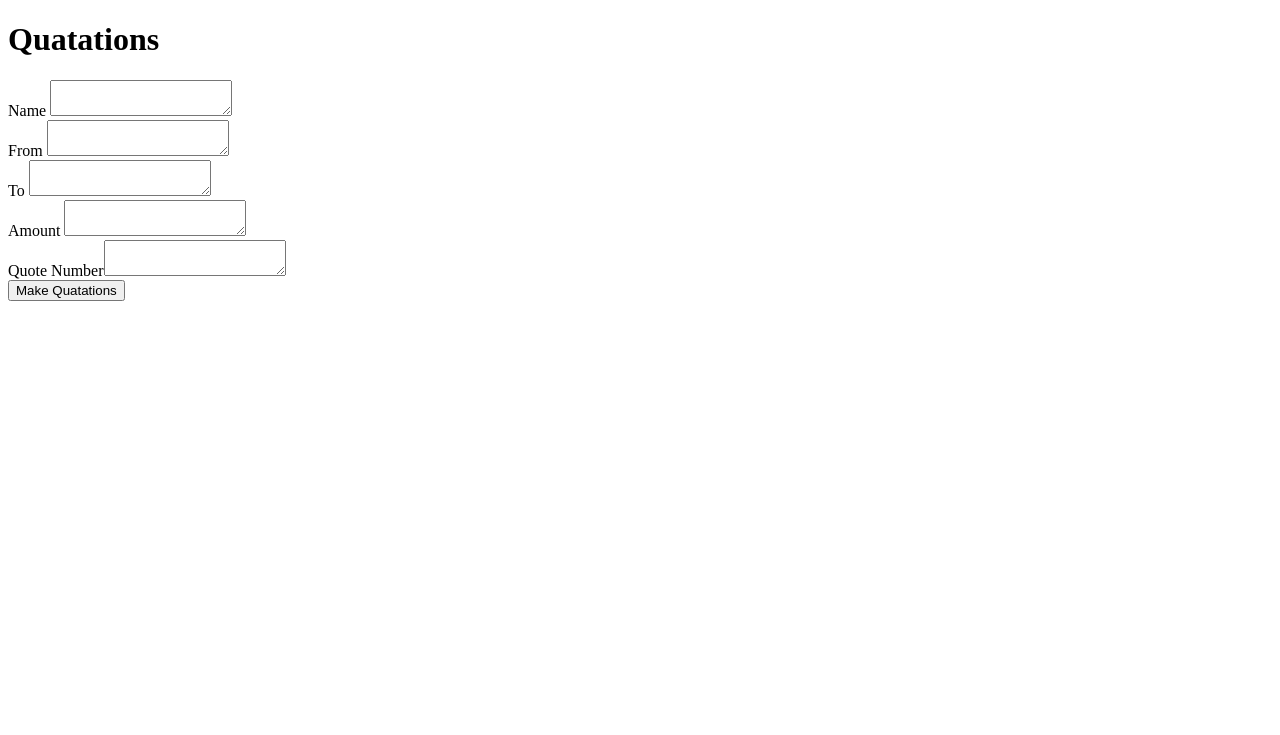
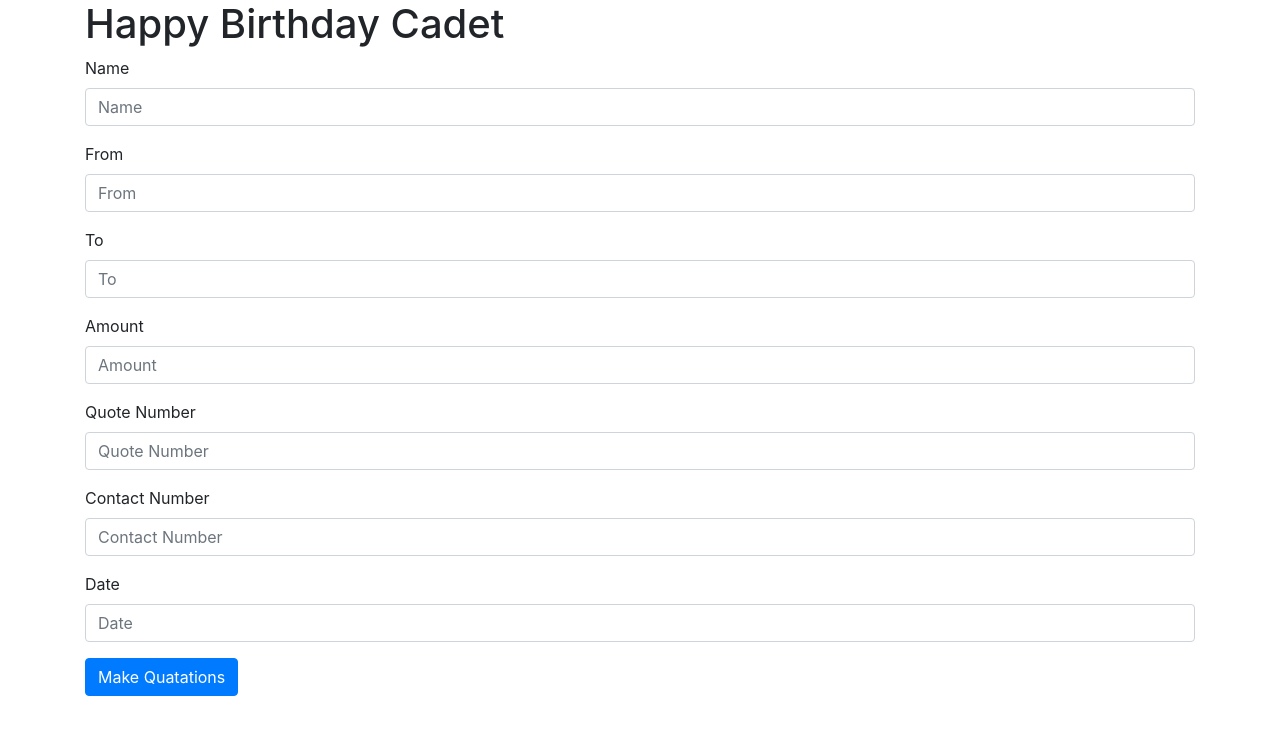
Before and after one commit to Parmodsihag/mytest, a Django app: page / in a window 1280 px wide. Shown: the top 735 px of the page. Run offline with Django 3.2, Linux system fonts and the light colour scheme; some libraries are stand-ins or nearby versions.

Commit message:
Update index.html

```diff
--- a/templates/index.html
+++ b/templates/index.html
@@ -1,20 +1,61 @@
 <!DOCTYPE html>
 <html lang="en">
+
 <head>
-    <meta charset="UTF-8">
-    <meta http-equiv="X-UA-Compatible" content="IE=edge">
-    <meta name="viewport" content="width=device-width, initial-scale=1.0">
-    <title>template</title>
+  <meta charset="UTF-8">
+  <meta http-equiv="X-UA-Compatible" content="IE=edge">
+  <meta name="viewport" content="width=device-width, initial-scale=1.0">
+  <title>Quatations</title>
+  <link rel="stylesheet" href="https://maxcdn.bootstrapcdn.com/bootstrap/4.0.0/css/bootstrap.min.css"
+    integrity="sha384-Gn5384xqQ1aoWXA+058RXPxPg6fy4IWvTNh0E263XmFcJlSAwiGgFAW/dAiS6JXm" crossorigin="anonymous">
 </head>
+
 <body>
-    <h1>Quatations</h1>
-    <form action='/make_quotes', method='get'>
-        Name <textarea name='customer_name'> </textarea><br>
-        From <textarea name='from_name'> </textarea><br>
-        To <textarea name='to_name'> </textarea><br>
-        Amount <textarea name='amount'> </textarea><br>
-        Quote Number<textarea name='quote_number'> </textarea><br>
-        <button type='submit'>Make Quatations</button>
+  <div class="container">
+  <h1>Happy Birthday Cadet</h1>
+    <form action='/make_quotes' , method='get'>
+      <div class="form-group">
+        <label>Name</label>
+        <input type="text" class="form-control" name="customer_name" placeholder="Name">
+      </div>
+      <div class="form-group">
+        <label>From</label>
+        <input type="text" class="form-control" name='from_name' placeholder="From">
+      </div>
+      <div class="form-group">
+        <label>To</label>
+        <input type="text" class="form-control" name='to_name' placeholder="To">
+      </div>
+      <div class="form-group">
+        <label>Amount</label>
+        <input type="text" class="form-control" name='amount' placeholder="Amount">
+      </div>
+      <div class="form-group">
+        <label>Quote Number</label>
+        <input type="text" class="form-control" name='quote_number' placeholder="Quote Number">
+      </div>
+      <div class="form-group">
+        <label>Contact Number</label>
+        <input type="text" class="form-control" name='contact_number' placeholder="Contact Number">
+      </div>
+      <div class="form-group">
+        <label>Date</label>
+        <input type="text" class="form-control" name='mydate' placeholder="Date">
+      </div>
+
+      <button type="submit" class="btn btn-primary">Make Quatations</button>
     </form>
+  </div>
+
+  <script src="https://code.jquery.com/jquery-3.2.1.slim.min.js"
+    integrity="sha384-KJ3o2DKtIkvYIK3UENzmM7KCkRr/rE9/Qpg6aAZGJwFDMVNA/GpGFF93hXpG5KkN"
+    crossorigin="anonymous"></script>
+  <script src="https://cdnjs.cloudflare.com/ajax/libs/popper.js/1.12.9/umd/popper.min.js"
+    integrity="sha384-ApNbgh9B+Y1QKtv3Rn7W3mgPxhU9K/ScQsAP7hUibX39j7fakFPskvXusvfa0b4Q"
+    crossorigin="anonymous"></script>
+  <script src="https://maxcdn.bootstrapcdn.com/bootstrap/4.0.0/js/bootstrap.min.js"
+    integrity="sha384-JZR6Spejh4U02d8jOt6vLEHfe/JQGiRRSQQxSfFWpi1MquVdAyjUar5+76PVCmYl"
+    crossorigin="anonymous"></script>
 </body>
+
 </html>
```
